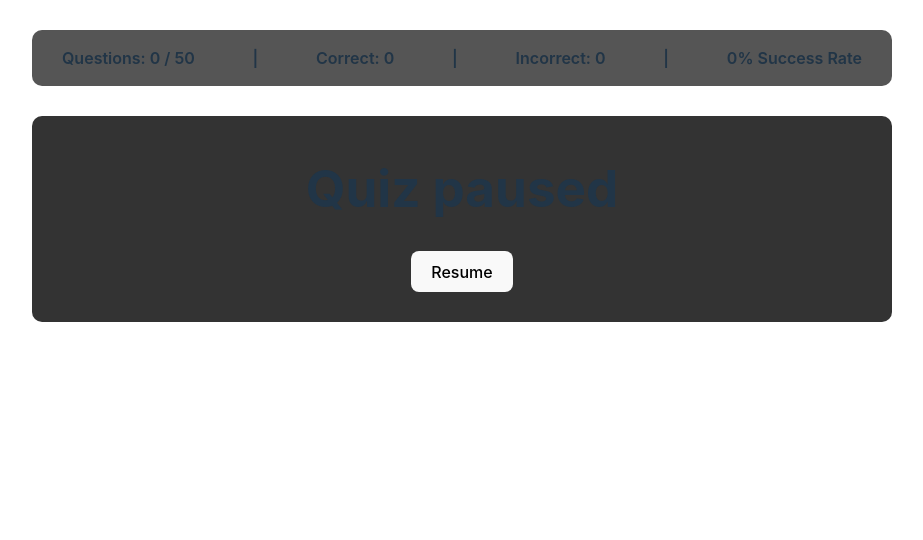
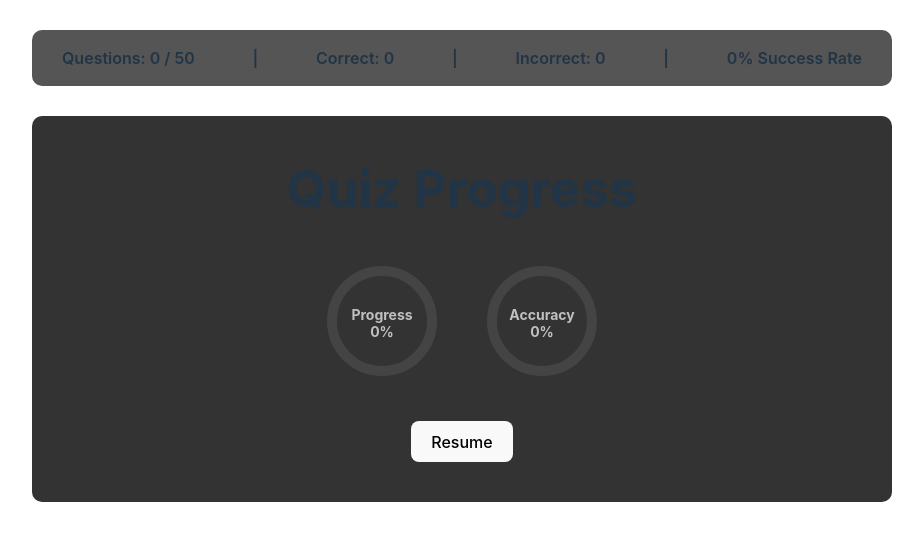
Before and after one commit to gjstoychev/answer-zone, a React (Vite) app: page / in a window 1280 px wide. Both pictures are taken after a click on the element 640 px from the left and 58 px from the top of the page. Shown: the top 540 px of the page, without its empty margins (178-1101 px from the left). Built offline with nearby package versions, Linux system fonts and the light colour scheme.

Commit message:
adding quiz progress circles

```diff
--- a/src/App.css
+++ b/src/App.css
@@ -17,7 +17,7 @@
   border-radius: 10px;
 
   .quiz-status-subheader {
-    padding-bottom: 40px;
+    padding: 30px 0;
     margin: 0 30px;
     border-bottom: 1px solid silver;
   }
@@ -127,7 +127,7 @@
 }
 
 .footer {
-  margin: 20px auto;
+  margin: 30px auto;
 }
 
 .read-the-docs {
--- a/src/App.tsx
+++ b/src/App.tsx
@@ -3,6 +3,7 @@ import { combinedQuestions } from "./data/combinedQuestions";
 import AnswerStatus from "./components/AnswerStatus";
 import QuestionCard from "./components/QuestionCard";
 import IncorrectList from "./components/IncorrectList";
+import CircleIndicator from "./components/CircleIndicator";
 import ConfirmationModal from "./components/ConfirmationModal";
 import { useQuestionState } from "./hooks/useQuestionState";
 import { saveToStorage, getFromStorage, removeFromStorage } from "./utils/storageUtils";
@@ -30,12 +31,18 @@ const App: React.FC = () => {
   } = useQuestionState(combinedQuestions);
 
   const totalQuestions = combinedQuestions.length;
-
   const answeredLetters = formatAnswers(selectedAnswer);
-
   const correctLetters = formatAnswers(
     Array.isArray(question?.correct) ? question.correct : [question?.correct || '']
   );
+  const completedPercentage = Math.round(
+    (1 - remainingIndices.length / totalQuestions) * 100
+  );
+  const successRate = Math.round(
+    (correctAnswers.length /
+      (correctAnswers.length + incorrectAnswers.length)) *
+      100
+  ) || 0;
 
   useEffect(() => {
     const storedIncorrectAnswers = getFromStorage<IncorrectAnswerType[]>("incorrectAnswers") || [];
@@ -44,7 +51,6 @@ const App: React.FC = () => {
     setIncorrectAnswers(storedIncorrectAnswers);
     setCorrectAnswers(storedCorrectAnswers);
 
-    // Calculate remaining indices and call nextQuestion
     const newRemainingIndices = getRemainingIndices(combinedQuestions, [
       ...storedCorrectAnswers,
       ...storedIncorrectAnswers.map((item) => item.id),
@@ -130,7 +136,17 @@ const App: React.FC = () => {
           onResume={() => setShowStatus((prev) => !prev)}
         />
         <div className="quiz-status">
-          <h1>{showStatus ? "Quiz paused" : "Quiz Completed!"}</h1>
+          <div>
+            <h1>Quiz {completedPercentage === 100 ? "Completed!" : "Progress"}</h1>
+            <div style={{ display: "flex", gap: "20px", justifyContent: "center" }}>
+              <CircleIndicator
+                percentage={completedPercentage}
+                label="Progress %"
+              />
+              <CircleIndicator percentage={successRate} label="Accuracy %" />
+            </div>
+          </div>
+
           {!!incorrectAnswers.length && (
             <h2 className="quiz-status-subheader">Incorrect Answers Report ({incorrectAnswers.length})</h2>
           )}
--- /dev/null
+++ b/src/components/CircleIndicator.tsx
@@ -0,0 +1,56 @@
+import React from "react";
+
+interface CircleIndicatorProps {
+  percentage: number;
+  label: string;
+}
+
+const CircleIndicator: React.FC<CircleIndicatorProps> = ({
+  percentage,
+  label,
+}) => {
+  const radius = 50;
+  const circumference = 2 * Math.PI * radius;
+  const strokeDashoffset = circumference - (percentage / 100) * circumference;
+
+  const color = `hsl(${percentage}, 100%, 50%)`;
+
+  return (
+    <svg width="140" height="140" viewBox="0 0 140 140">
+      <circle
+        cx="70"
+        cy="70"
+        r={radius}
+        fill="none"
+        stroke="#444"
+        strokeWidth="10"
+      />
+      <circle
+        cx="70"
+        cy="70"
+        r={radius}
+        fill="none"
+        stroke={color}
+        strokeWidth="10"
+        strokeDasharray={circumference}
+        strokeDashoffset={strokeDashoffset}
+        strokeLinecap="round"
+        transform="rotate(90 70 70)"
+      />
+      <text
+        x="70"
+        y="65"
+        fill="silver"
+        fontSize="14"
+        fontWeight="bold"
+        textAnchor="middle"
+        dominantBaseline="middle"
+      >
+        {label.split(" ")[0]}
+        <tspan x="70" dy="1.2em">{`${percentage}%`}</tspan>
+      </text>
+    </svg>
+  );
+};
+
+export default CircleIndicator;
```
